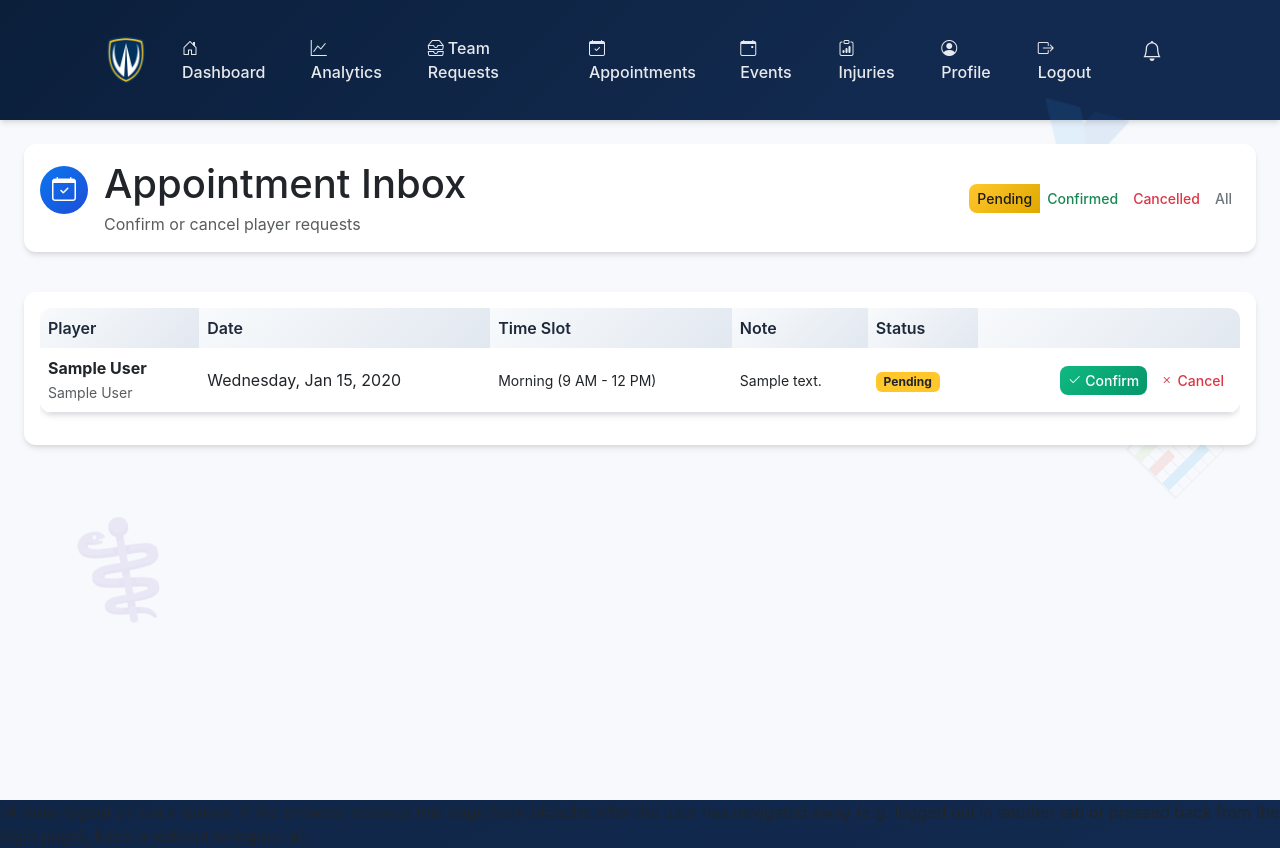
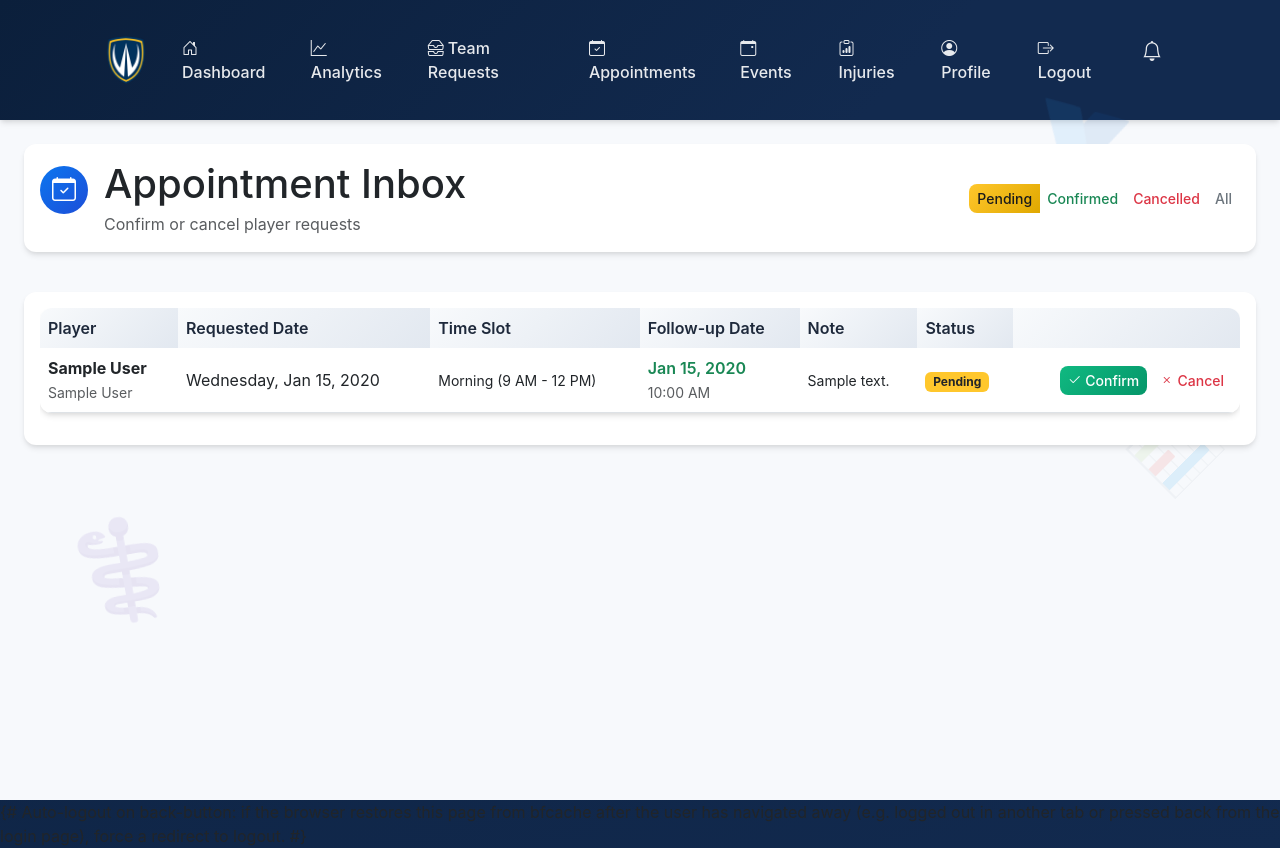
Before and after one commit to ronitlxd/Lancers-Project, a Django app: page /tracking/appointments/inbox/ in a window 1280 px wide. Run offline with Django 4.2, Linux system fonts and the light colour scheme; a user stored in the database is signed in; tables that the repository leaves empty hold one stand-in row (values such as "Sample post"); data that the repository does not hold is empty; some libraries are stand-ins or nearby versions.

Commit message:
V2 - Remove wellness feature, fix body map, update docs, add follow-up date to appointment inbox

```diff
--- a/templates/injury_tracking/appointment_inbox.html
+++ b/templates/injury_tracking/appointment_inbox.html
@@ -33,8 +33,9 @@
             <thead>
               <tr>
                 <th>Player</th>
-                <th>Date</th>
+                <th>Requested Date</th>
                 <th>Time Slot</th>
+                <th>Follow-up Date</th>
                 <th>Note</th>
                 <th>Status</th>
                 <th></th>
@@ -49,6 +50,14 @@
                   </td>
                   <td>{{ a.preferred_date|date:"l, M d, Y" }}</td>
                   <td><small>{{ a.get_preferred_time_slot_display }}</small></td>
+                  <td>
+                    {% if a.confirmed_datetime %}
+                      <span class="text-success fw-semibold">{{ a.confirmed_datetime|date:"M d, Y" }}</span>
+                      <br><small class="text-muted">{{ a.confirmed_datetime|date:"g:i A" }}</small>
+                    {% else %}
+                      <span class="text-muted">—</span>
+                    {% endif %}
+                  </td>
                   <td><small>{{ a.note|default:"—"|truncatechars:80 }}</small></td>
                   <td>
                     <span class="badge
```
